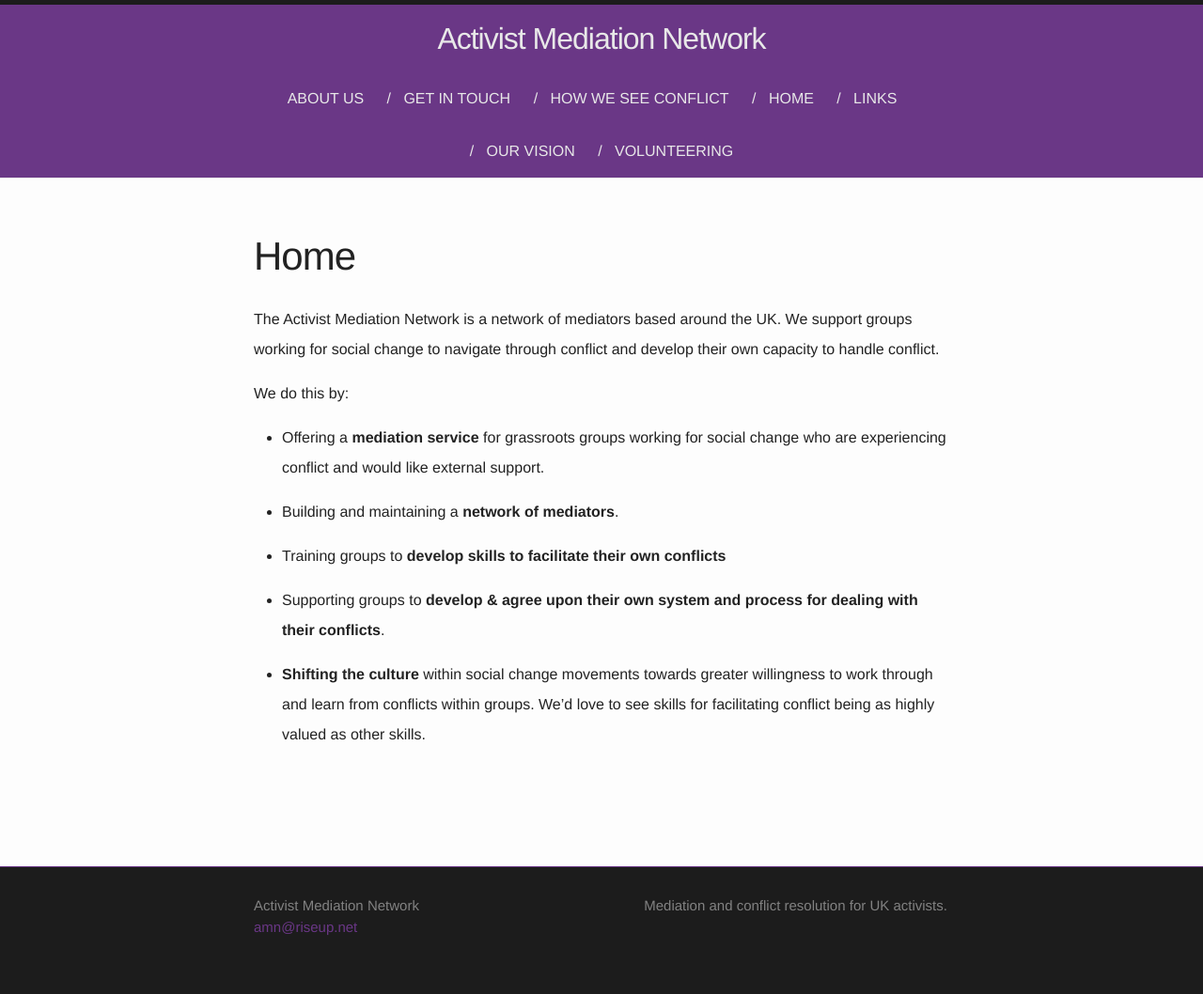
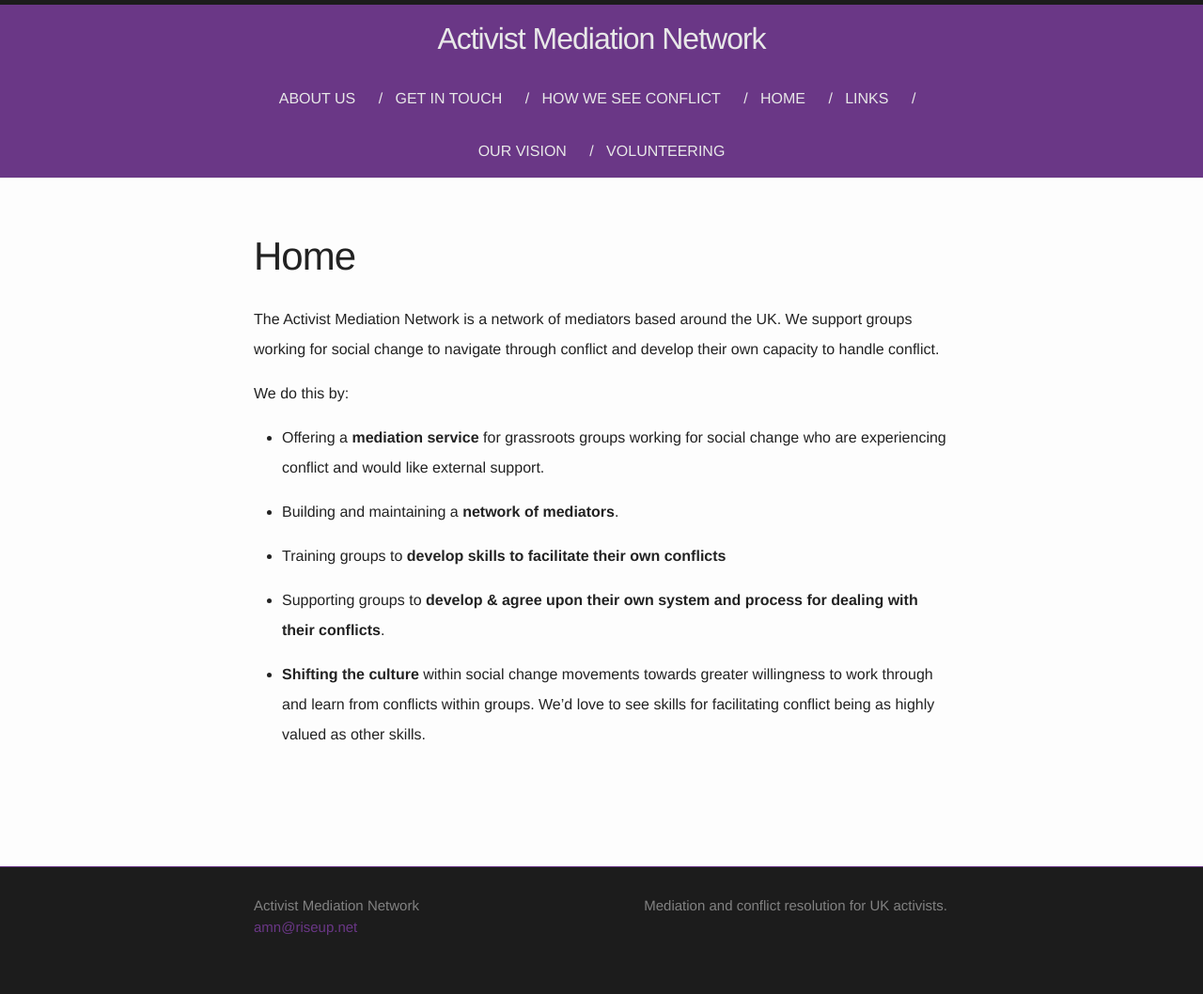
Before and after one commit to activistmediation/activistmediation.github.io, a Jekyll site: the page built from index.md, in a window 1280 px wide. Shown: the whole page at 94% size. Built offline with Jekyll 4.4.1, drawn with Linux system fonts in a browser that asks for light colours.

Commit message:
Tweak header links

```diff
--- a/_includes/header.html
+++ b/_includes/header.html
@@ -16,8 +16,8 @@
       <div class="trigger">
         {% for my_page in site.pages %}
           {% if my_page.title %}
-          <a class="page-link" href="{{ my_page.url | prepend: site.baseurl }}">
-          {% if forloop.first %}{% else %}/&nbsp;&nbsp;{% endif %} {{ my_page.title }}</a>
+          {% if forloop.first %}{% else %}/&nbsp;&nbsp;{% endif %}
+          <a class="page-link" href="{{ my_page.url | prepend: site.baseurl }}">{{ my_page.title }}</a>
           {% endif %}
         {% endfor %}
       </div>
```
